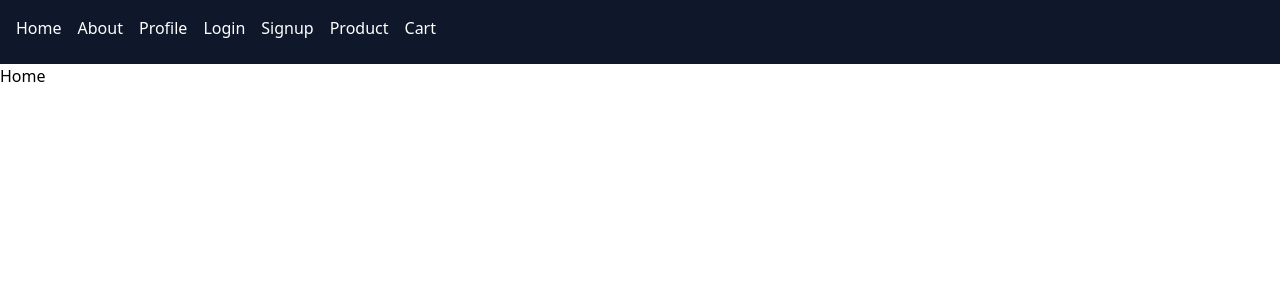
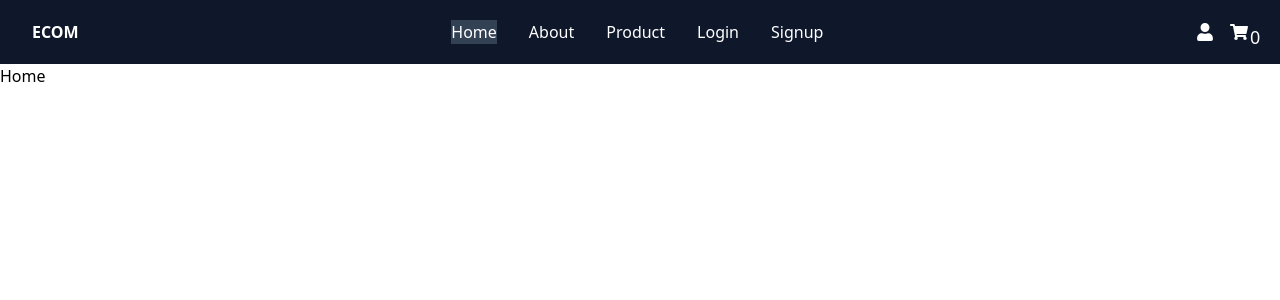
Before and after one commit to namanBathla/ecommerce-store-react, a React (Vite) app: page / in a window 1280 px wide. Shown: the top 300 px of the page. Built offline with nearby package versions, Linux system fonts and the light colour scheme.

Commit message:
chage navbar

```diff
--- a/package.json
+++ b/package.json
@@ -12,6 +12,7 @@
   "dependencies": {
     "react": "^19.1.0",
     "react-dom": "^19.1.0",
+    "react-icons": "^5.5.0",
     "react-router-dom": "^7.6.2"
   },
   "devDependencies": {
--- a/src/components/Navbar.jsx
+++ b/src/components/Navbar.jsx
@@ -1,15 +1,33 @@
 import { NavLink } from "react-router-dom";
 import '../index.css';
+import { FaUser, FaShoppingCart } from "react-icons/fa";
+import { useState } from "react";
+
 function Navbar() {
+  const [itemCount, setItemCount] = useState(0)
   return (
-    <div className="bg-slate-900 h-16 w-full text-white flex gap-4 p-4">
-      <NavLink to="/">Home</NavLink>
-      <NavLink to="/about">About</NavLink>
-      <NavLink to="/profile">Profile</NavLink>
-      <NavLink to="/login">Login</NavLink>
-      <NavLink to="/signup">Signup</NavLink>
-      <NavLink to="/product">Product</NavLink>
-      <NavLink to="/cart">Cart</NavLink>
+    <div className="bg-slate-900 h-16 w-full text-white flex gap-4 px-8 py-4 justify-between items-center">
+      <div className="logo">
+        <NavLink to="/" className="font-bold">ECOM</NavLink>
+      </div>
+      <div className="nav flex gap-8">
+        <NavLink
+        className={({ isActive }) =>`${isActive ? "bg-slate-700 text-white" : "text-gray-300 hover:bg-slate-600"}`}
+        to="/">
+          Home
+        </NavLink>
+        <NavLink to="/about">About</NavLink>
+        <NavLink to="/product">Product</NavLink>
+        <NavLink to="/login">Login</NavLink>
+        <NavLink to="/signup">Signup</NavLink>
+      </div>
+      <div className="flex gap-4">
+        <NavLink to="/profile" className="text-lg"><FaUser /></NavLink>
+        <NavLink to="/cart" className="flex text-lg">
+          <FaShoppingCart />
+          <span className="absolute ml-5">{itemCount}</span>
+        </NavLink>
+      </div>
     </div>
   );
 }
```
Also changed, not shown: 1 other file (tests, documents, lock files or other folders).
